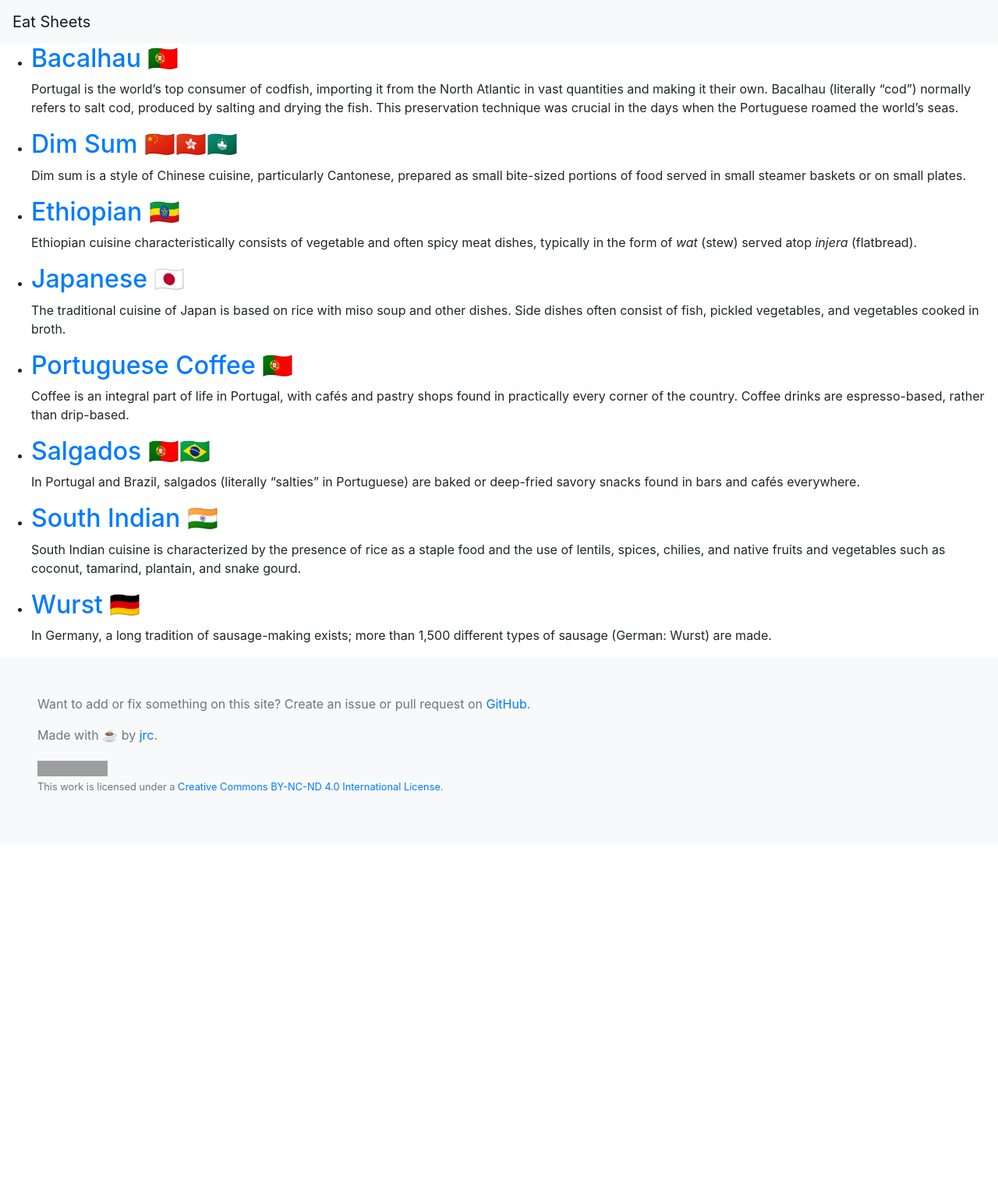
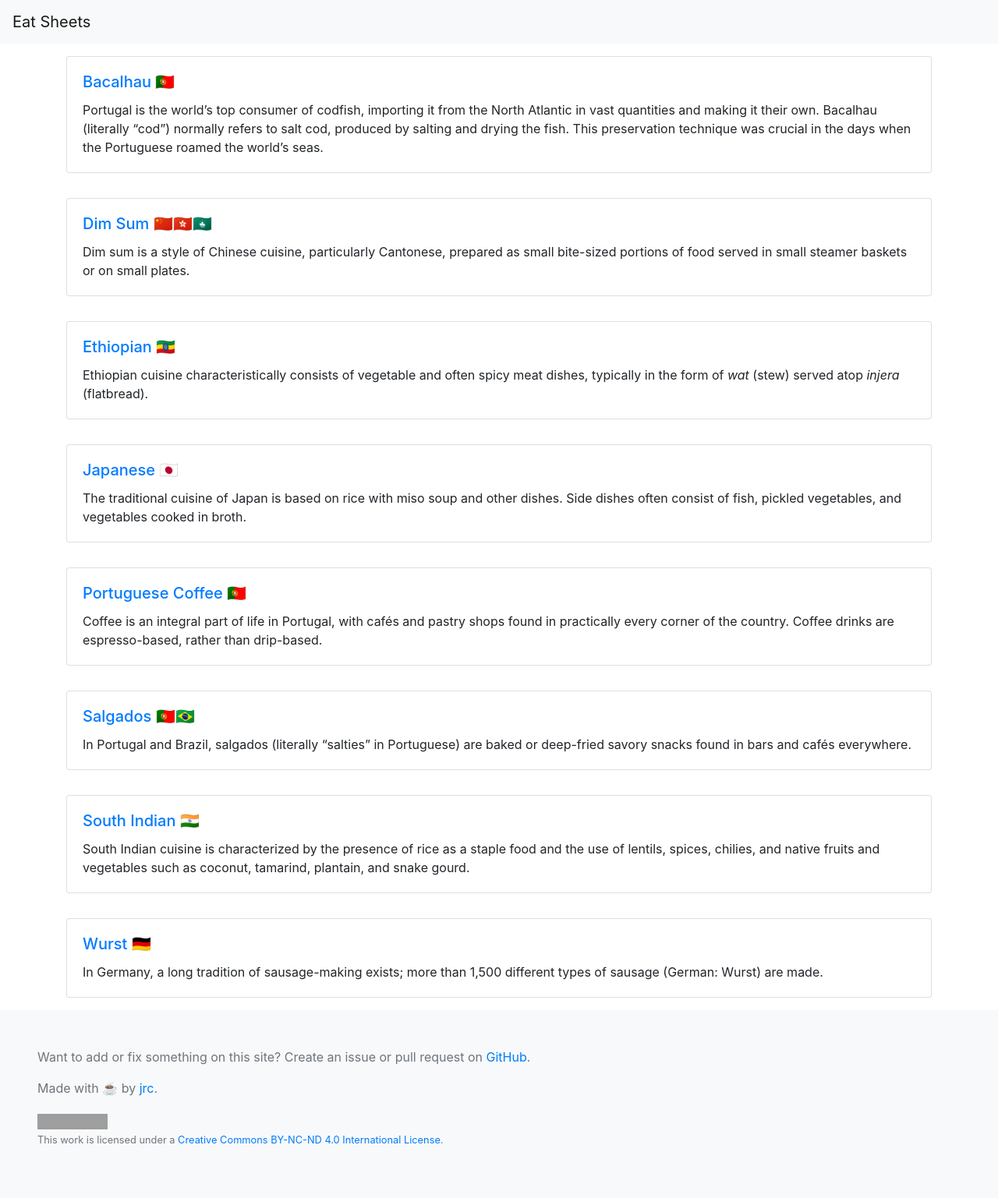
Before and after one commit to jrc/EatSheets, a Jekyll site: the page built from index.html, in a window 1280 px wide. Shown: the whole page at 78% size. Built offline with Jekyll 4.4.1, drawn with Linux system fonts in a browser that asks for light colours; nearby versions of some CDN libraries; before the commit the page ends 1084 px from its top, so only the background shows below that; grey boxes are pictures that could not be loaded.

Commit message:
Slightly prettier front page

```diff
--- a/index.html
+++ b/index.html
@@ -5,11 +5,19 @@ layout: default
   <a class="navbar-brand" href="/">Eat Sheets</a>
 </header>
 
-<ul>
-{% for cuisine in site.cuisines %}
-  <li>
-    <h2><a href="{{ cuisine.url }}">{{ cuisine.title }}</a> {{ cuisine.flags }}</h2>
-    <p>{{ cuisine.description }}</p>
-  </li>
-{% endfor %}
-</ul>
+<main id="content" role="main">
+  <div class="container">
+    <div class="row">
+      {% for cuisine in site.cuisines %}
+      <div class="col-md-12">
+        <div class="card my-3">
+          <div class="card-body">
+            <h5 class="card-title"><a href="{{ cuisine.url }}">{{ cuisine.title }}</a> {{ cuisine.flags }}</h5>
+            <p class="card-text">{{ cuisine.description }}</p>
+          </div>
+        </div>
+      </div>
+      {% endfor %}
+    </div>
+  </div>
+</main>
```
